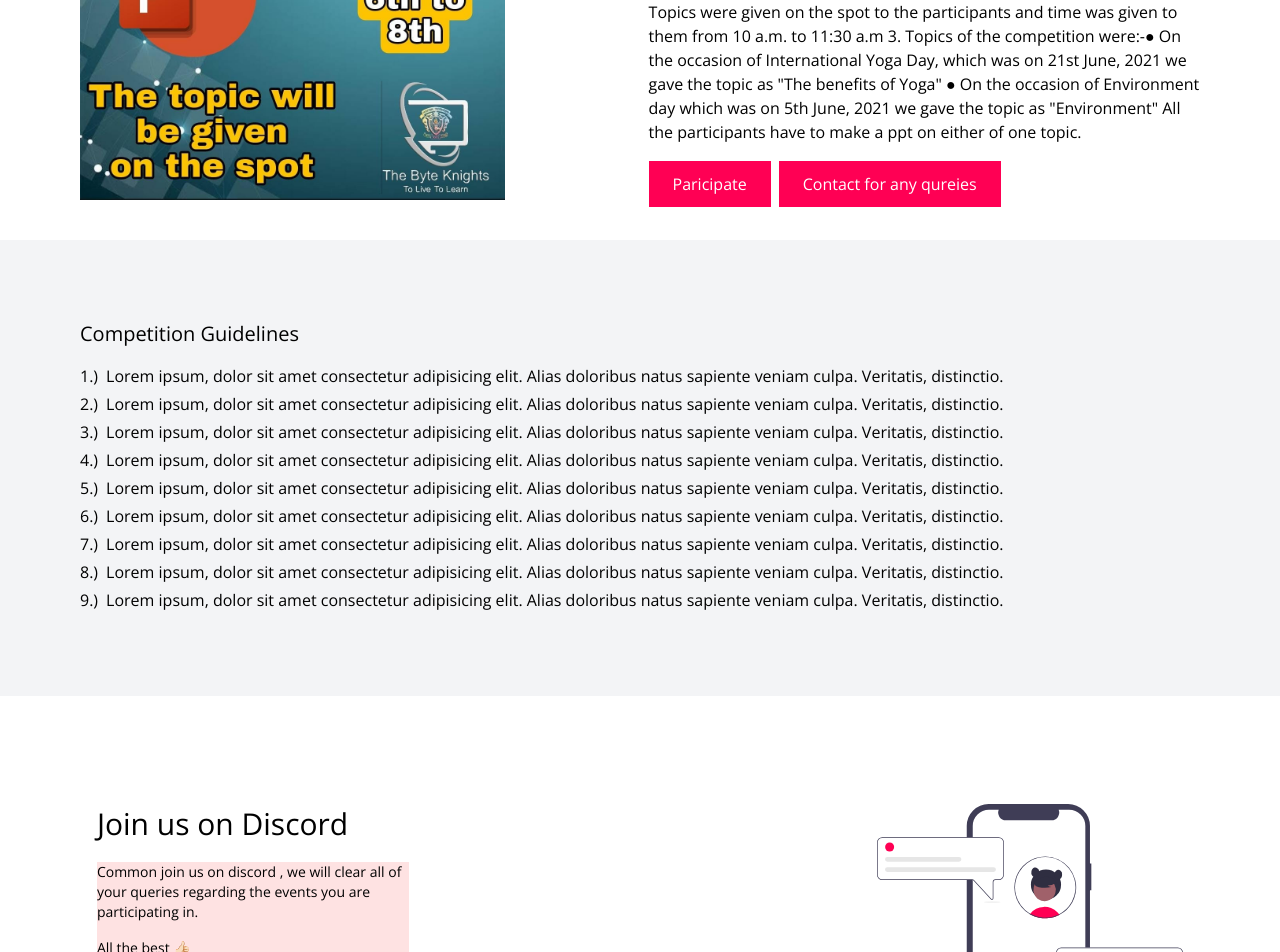
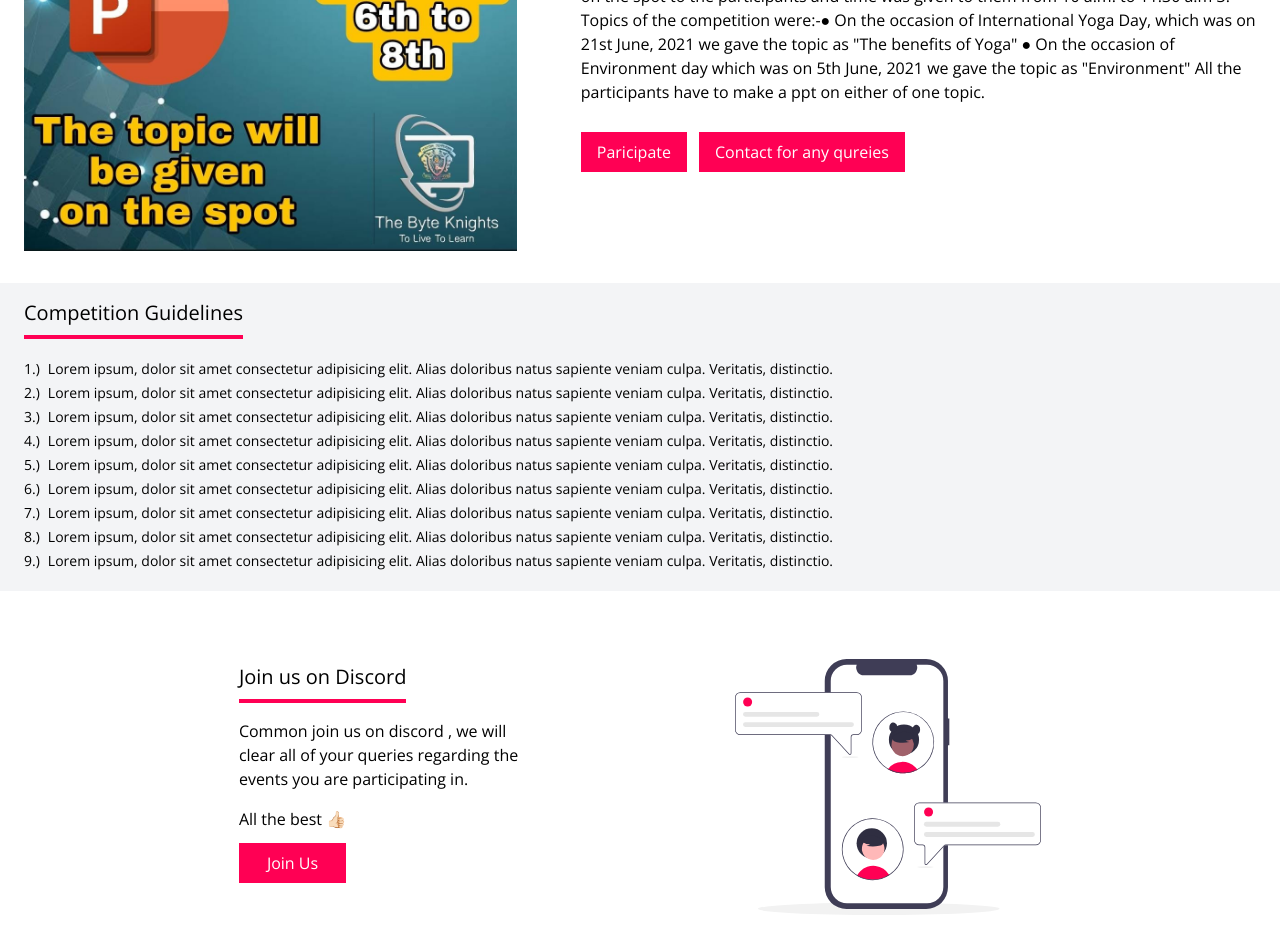
Before and after one commit to namanArora1022/thebyteknights, a React (Create React App) app: page /events/1 in a window 1280 px wide. Shown: the part 240-1192 px from the top of the page. Built offline with nearby package versions, Linux system fonts and the light colour scheme; a web font is replaced by a local one.

Commit message:
Completed EventDetails page - Fixed contact page font size issue and added a 7xl size in tailwind.config.js ;

```diff
--- a/src/data/events/index.js
+++ b/src/data/events/index.js
@@ -24,5 +24,6 @@ export const activeEvents = [
             'Lorem ipsum, dolor sit amet consectetur adipisicing elit. Alias doloribus natus sapiente veniam culpa. Veritatis, distinctio.',
         ],
         formLink: 'https://forms.gle/963Qt8gYgsrZPQbE9',
+        discordLink: 'https://discord.gg/f6vUxUKphU'
     }
 ];
--- a/src/pages/Contact.jsx
+++ b/src/pages/Contact.jsx
@@ -12,8 +12,8 @@ const Contact = () => {
     return (
         <div className='pt-20 pb-24 grid md:grid-cols-2 grid-cols-1'>
             {/* left */}
-            <div className='bg-gray-100 pt-28 pl-10 flex flex-col'>
-                <h1 className='text-6xl mb-2'>Want to talk to us ?</h1>
+            <div className='bg-gray-100 pt-28 md:pl-10 px-4 flex flex-col'>
+                <h1 className='text-6xl md:text-7xl mb-2'>Want to talk to us ?</h1>
                 <span className='font-semibold text-2xl'>
                     <span className='text-Pink'>thebyteknights</span>
                     @gmail.com
--- a/src/pages/EventDetails.jsx
+++ b/src/pages/EventDetails.jsx
@@ -8,49 +8,66 @@ import ChattingSvg from '../assets/chatting.svg';
 import { activeEvents } from '../data/events';
 
 const EventDetails = ({ match }) => {
+
     const id = match.params.id;
     const event = activeEvents[id - 1];
 
     return (
-        <div className='pt-20 pb-36'>
+        <div className='pt-20 pb-48 md:pb-32'>
+            <div className='py-10 flex flex-col justify-center items-center'>
                 {/* Landing */}
-            <main className='py-10 flex flex-col md:flex-row justify-center items-center px-4 md:px-20'>
-                <img src={event.img} alt={event.title} className='h-80 object-cover md:mr-36' />
-                <div className='mt-5'>
-                    <h1 className='inline-block Pink-border text-2xl font-semibold'>{event.title}</h1>
+                <main className='flex flex-col md:flex-row w-full px-6'>
+                    <img src={event.img} alt={event.title} className='object-cover md:w-2/5 md:mr-16 mb-5 md:mb-0' />
+                    <div>
+                        <h1 className='text-4xl Pink-border inline-block'>{event.title}</h1>
                         <p className='my-5 md:my-7'>{event.description}</p>
-                    <div className=''>
-                        <a className='px-6 py-3 my-2 bg-Pink text-white cursor-pointer text-center mr-2' href={event.formLink} target="_blank" rel="noreferrer">Paricipate</a>
-                        <Link className='px-6 py-3 my-2 bg-Pink text-white cursor-pointer text-center' to="contact">Contact for any qureies</Link>
+                        <div className='flex flex-col xs:flex-row text-center'>
+                            <a
+                                className='py-2 px-4 bg-Pink text-white xs:mr-3 mb-3 xs:mb-0 xs:flex xs:justify-center xs:items-center'
+                                href={event.formLink}
+                                target="_blank"
+                                rel="noreferrer"
+                            >Paricipate</a>
+                            <Link
+                                to="contact"
+                                className='py-2 px-4 bg-Pink text-white xs:flex xs:justify-center xs:items-center'
+                            >Contact for any qureies</Link>
                         </div>
                     </div>
                 </main>
                 {/* Competition Guidelines */}
-            <section className='bg-gray-100 py-20 px-4 md:px-20'>
-                <h2 className='text-xl mb-4'>Competition Guidelines</h2>
-                {event.guidelines.map((guideline , index) => (
-                    <p className='my-2 md:my-1' key={index}>
-                        {index+1}
+                <section className='bg-gray-100 w-full px-4 py-4 mt-8 md:px-6'>
+                    <h2 className='text-xl mb-4 Pink-border border-b-2 inline-block'>Competition Guidelines</h2>
+                    {event.guidelines.map((guideline, index) => (
+                        <p className='my-2 md:my-1 md:text-sm' key={index}>
+                            {index + 1}
                             <span className='mr-2'>.)</span>
                             {guideline}
                         </p>
                     ))}
                 </section>
-            <section className='py-20 px-4 md:px-20 flex flex-col md:flex-row justify-center items-center' id="contact">
-                <div>
-                    <h2 className='text-xl text-center md:text-left md:text-3xl'>
-                        Join us on Discord
-                    </h2>
-                    <p className='bg-red-100 text-center my-3 text-sm md:text-left w-2/5 md:text-md md:my-5'>
+                {/* Contact for any qureies */}
+                <section className='py-4 pt-10 px-4 flex flex-col md:flex-row justify-center items-center w-full md:px-6' id="contact">
+                    {/* left */}
+                    <div className='flex flex-col justify-evenly md:justify-start md:items-start items-center md:mr-52'>
+                        <h2 className='text-xl mb-4 Pink-border border-b-2'>Join us on Discord</h2>
+                        <p className='flex flex-col justify-center items-center text-center md:text-left md:justify-start md:items-start md:w-72'>
                             <span className='mb-4 inline-block'>
                                 Common join us on discord , we will clear all of your queries regarding the events you are participating in.
                             </span>
                             All the best 👍🏻
                         </p>
-                    <button className='mt-3 bg-Pink text-white py-2 px-7 cursor-pointer'>Join Us</button>
+                        <a
+                            className='mt-3 bg-Pink text-white py-2 px-7 cursor-pointer'
+                            href={event.discordLink}
+                            target="_blank"
+                            rel="noreferrer"
+                        >Join Us</a>
                     </div>
+                    {/* right */}
                     <img src={ChattingSvg} className='object-cover h-48 inline mt-7 md:h-64' alt='Join Us' />
                 </section>
+            </div>
         </div>
     )
 }
--- a/tailwind.config.js
+++ b/tailwind.config.js
@@ -10,9 +10,15 @@ module.exports = {
 			backgroundImage: theme => ({
 				'home-landing': "url('/src/assets/home/landing.jpg')"
 			}),
+			screens: {
+				'xs': '350px'
+			},
+			fontSize:{
+				'7xl': '4rem'
+			},
 			colors: {
-				'Pink' : '#ff0054',
-				'Black' : '#3F3D56'
+				'Pink': '#ff0054',
+				'Black': '#3F3D56'
 			}
 		},
 	},
```
Lines whose indentation alone changed are shown as unchanged.
